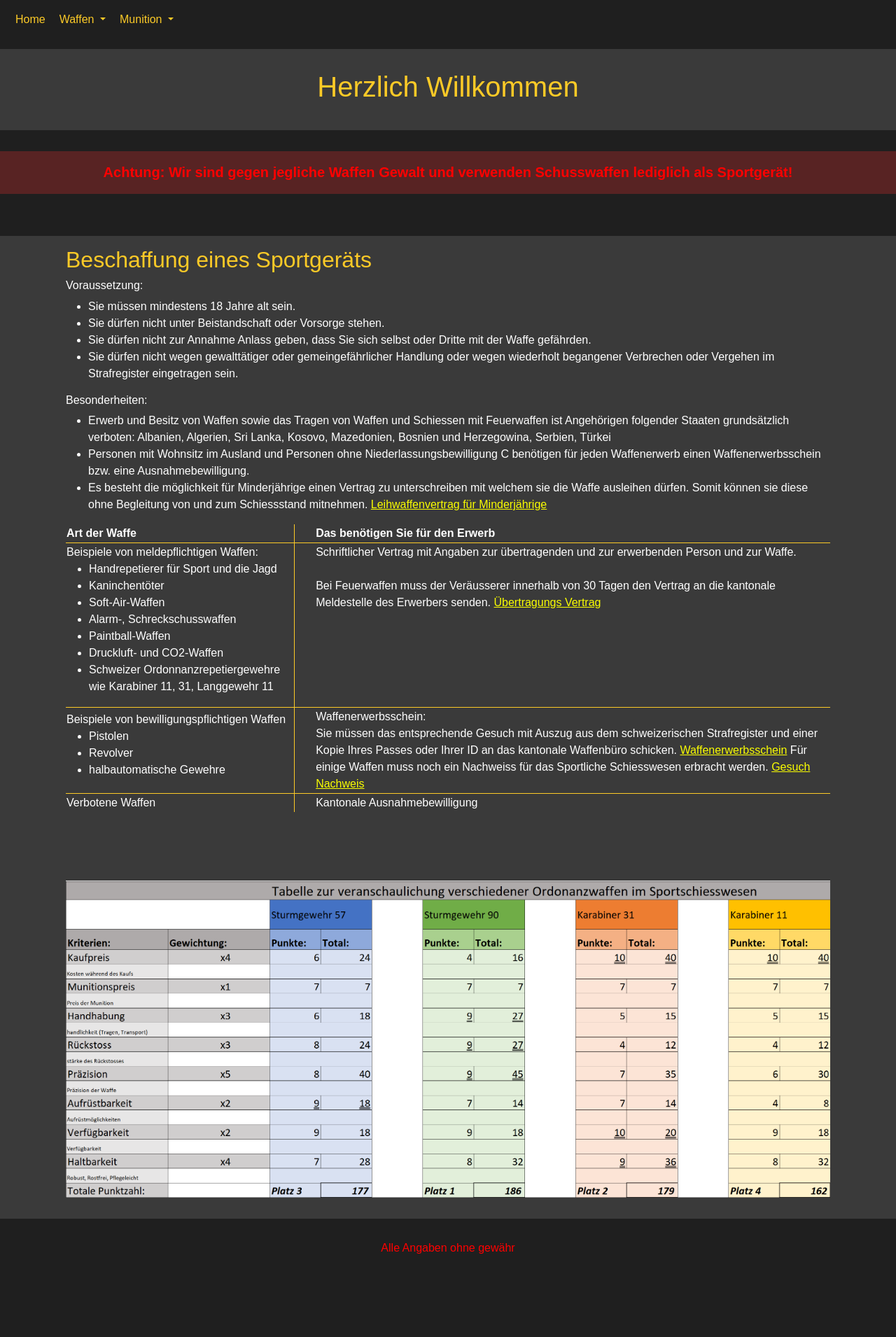
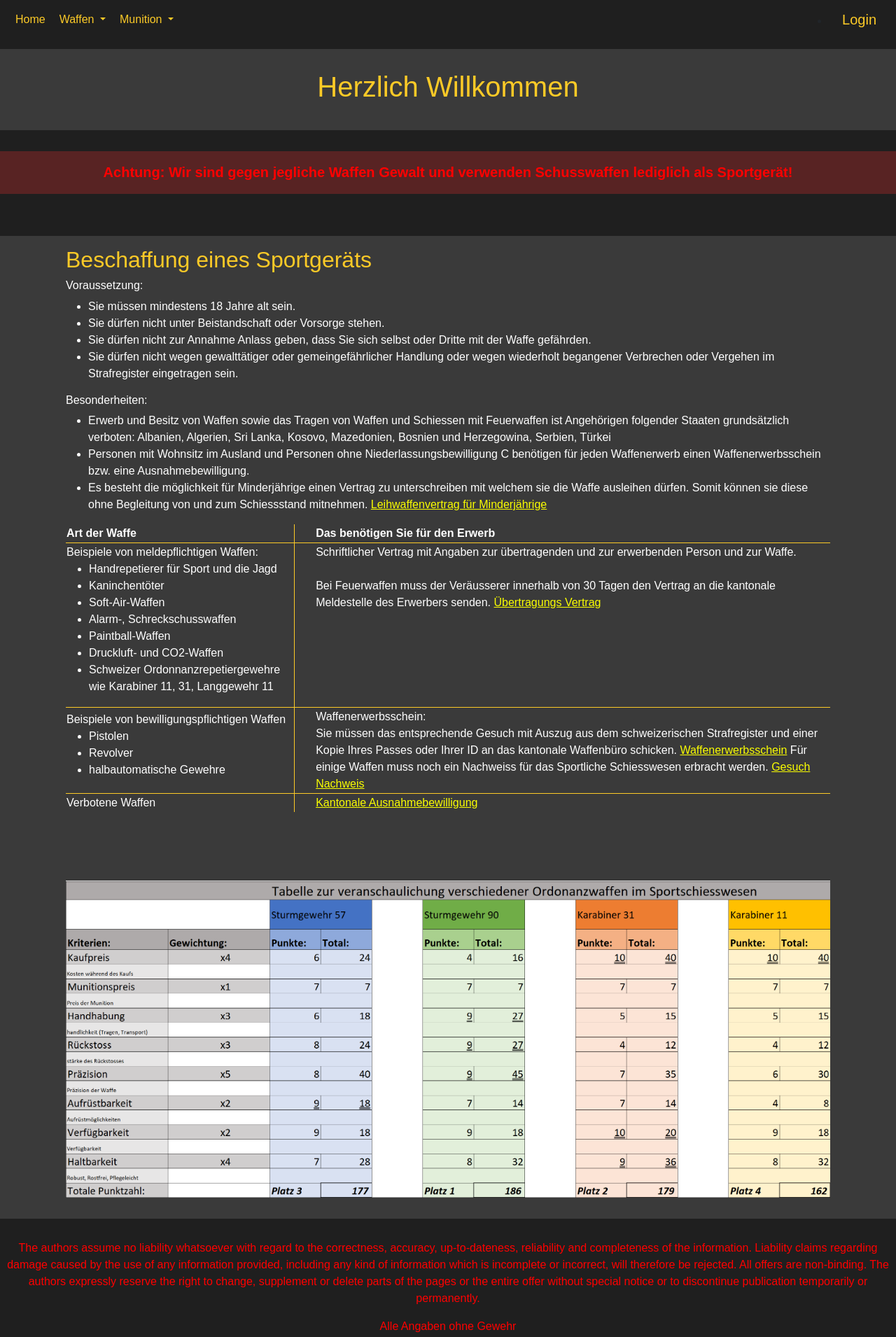
Before and after one commit to Cedzol/Cedzol.github.io, a plain HTML site: page index.html in a window 1280 px wide. Shown: the whole page at 70% size. Before the commit the page ends 1811 px from the top, so only its background shows below. Drawn offline with nearby package versions, Linux system fonts and the light colour scheme.

Commit message:
updated index

```diff
--- a/index.html
+++ b/index.html
@@ -16,7 +16,7 @@
     <nav class="navbar navbar-expand-sm" id="uninav">
         <div class="container-fluid">
             <div class="logo-image">
-                <img src="" class="img-fluid">
+
             </div>
             <button class="navbar-toggler" type="button" data-bs-toggle="collapse"
                 data-bs-target="#navbarSupportedContent" aria-controls="navbarSupportedContent" aria-expanded="false"
@@ -64,9 +64,17 @@
                         </ul>
                     </li>
 
+
                 </ul>
 
             </div>
+
+            <li class="nav-item form-inline mr-auto">
+                <a class="navbar-brand" style="color:FCCA27;" href="login.html">Login</a>
+                <button class="navbar-toggler" type="button" data-toggle="collapse" data-target="#navbarNav" aria-controls="navbarNav" aria-expanded="false" aria-label="Toggle navigation">
+                <span class="navbar-toggler-icon"></span>
+                </button>
+            </li>
         </div>
     </nav>
 
@@ -191,7 +199,7 @@
                                 Verbotene Waffen
                             </td>
                             <td class="space brdrl">
-                                Kantonale Ausnahmebewilligung
+                                <a href="https://www.fedpol.admin.ch/dam/fedpol/de/data/sicherheit/waffen/gesuche_formulare/sammler/gesuch-aube-sammler-d.pdf.download.pdf/gesuch-aube-sammler-d.pdf">Kantonale Ausnahmebewilligung</a>
                             </td>
                         </tr>
                     </table>
@@ -200,7 +208,7 @@
                 <br>
                 <br>
                 <div class="col-lg-12 box">
-                    <img src="../Bilder/TabelleW.png" id="table">
+                    <img src="../Bilder/TabelleW.png" id="table" alt="Nutzwerttabelle">
                 </div>
             </div>
         </div>
@@ -209,7 +217,12 @@
 </div>
 
 <footer>
-    <p id="recht">Alle Angaben ohne gewähr</p>
+    <p id="recht">The authors assume no liability whatsoever with regard to the correctness, accuracy, up-to-dateness, reliability and completeness of the information.
+        Liability claims regarding damage caused by the use of any information provided, including any kind of information which is incomplete or incorrect, will therefore be rejected.
+        All offers are non-binding. The authors expressly reserve the right to change, supplement or delete parts of the pages or the entire offer without special notice or to discontinue publication temporarily or permanently.
+        </p>
+
+    <p id="recht">Alle Angaben ohne Gewehr</p>
 </footer>
 
     <script src="https://cdn.jsdelivr.net/npm/bootstrap@5.1.1/dist/js/bootstrap.min.js" integrity="sha384-skAcpIdS7UcVUC05LJ9Dxay8AXcDYfBJqt1CJ85S/CFujBsIzCIv+l9liuYLaMQ/" crossorigin="anonymous"></script>
```
